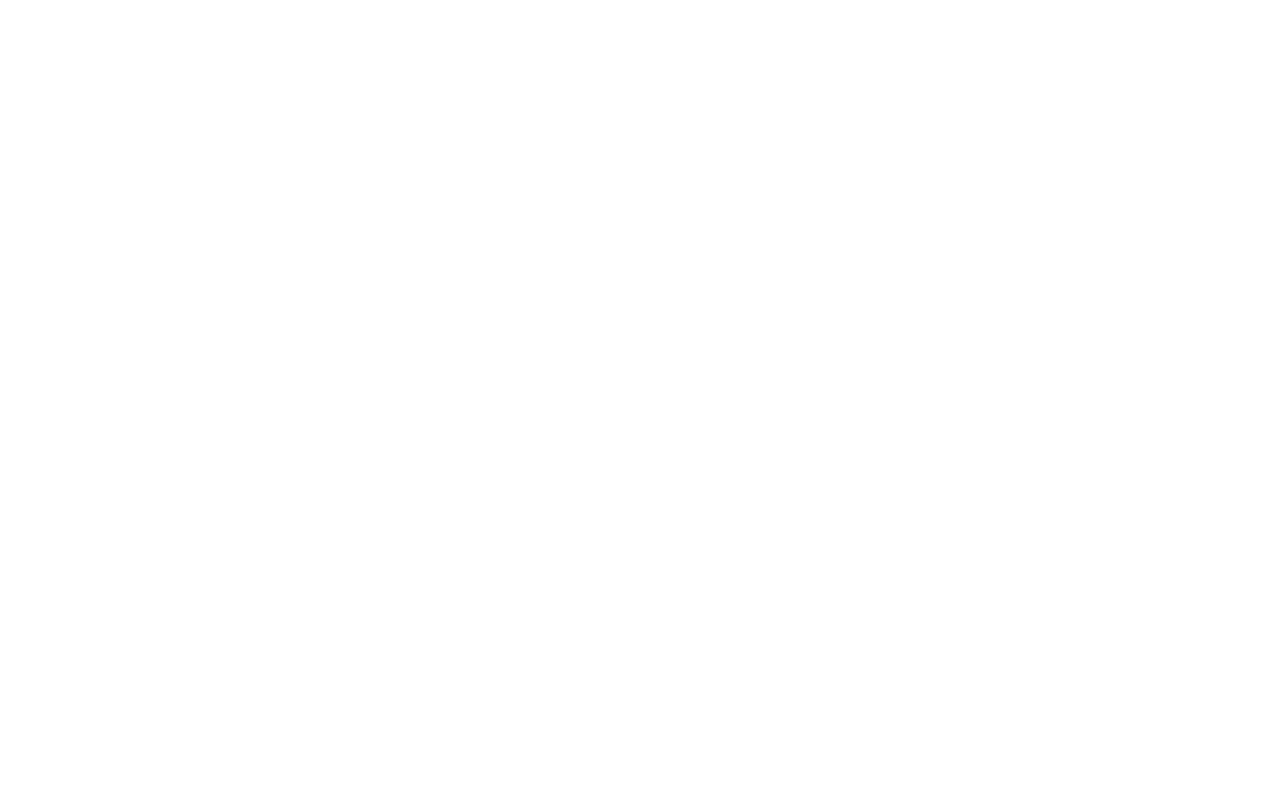
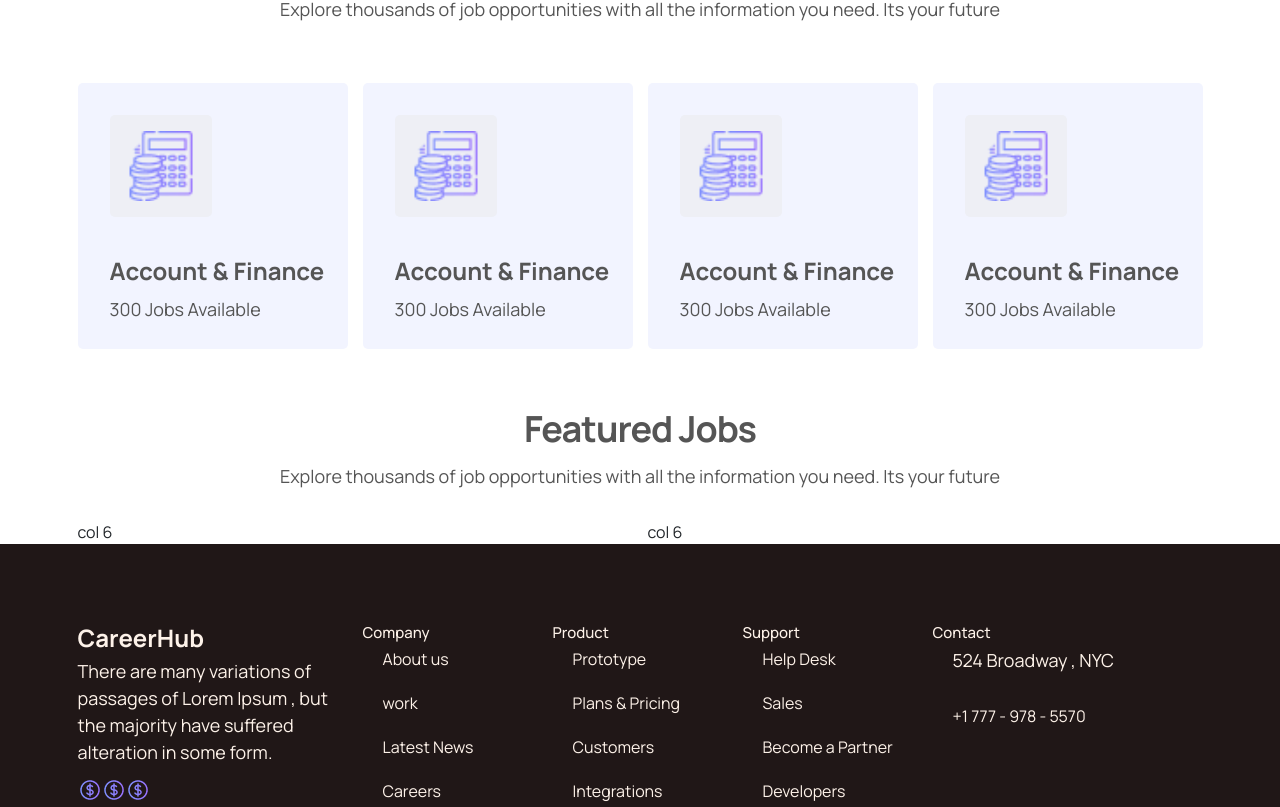
Before and after one commit to aburaihan8715/talent-track, a React (Vite) app: page / in a window 1280 px wide. Shown: the part 693-1500 px from the top of the page. Before the commit the page ends 800 px from the top, so only its background shows below. Built offline with nearby package versions, Linux system fonts and the light colour scheme.

Commit message:
footer done

```diff
--- a/src/index.css
+++ b/src/index.css
@@ -11,6 +11,8 @@
 - light variants
 
 - dark variants
+#f2f4ff
+#eeeff5
 
 - bg variants
 
@@ -73,7 +75,22 @@
   font-size: 5.2rem;
   font-weight: 700;
   color: #555;
+  line-height: 1.1;
+  letter-spacing: -2px;
+}
 
+.heading_secondary{
+  font-size: 3.6rem;
+  font-weight: 700;
+  color: #555;
+  line-height: 1.1;
+  letter-spacing: -1px;
+}
+
+.heading_tertiary{
+  font-size: 2.4rem;
+  font-weight: 700;
+  color: #555;
 }
 .text_bright{
   color: #5461dd;
--- a/src/pages/Home/Banner/Banner.css
+++ b/src/pages/Home/Banner/Banner.css
@@ -2,6 +2,8 @@
 .banner_area{
   padding: 6rem 0;
   background-color: #f2f4ff;
+  margin-bottom: 4.8rem;
+
 }
 .banner_text_box{
   height: 100%;
--- /dev/null
+++ b/src/pages/Home/FeaturedJob/FeaturedJob.jsx
@@ -0,0 +1,30 @@
+import React from "react";
+import "./FeaturedJob.css";
+
+const FeaturedJob = () => {
+  return (
+    <section className="featured_job_area">
+      <div className="container">
+        <div className="row justify-content-center">
+          <div className="col-md-8">
+            <div className="text-center">
+              <h2 className="heading_secondary mb-4">Featured Jobs</h2>
+              <p className="primary_p mb-5">Explore thousands of job opportunities with all the information you need. Its your future</p>
+            </div>
+          </div>
+        </div>
+
+        <div className="row">
+          <div className="col-md-6">
+            <div>col 6</div>
+          </div>
+          <div className="col-md-6">
+            <div>col 6</div>
+          </div>
+        </div>
+      </div>
+    </section>
+  );
+};
+
+export default FeaturedJob;
--- a/src/pages/Home/Home.jsx
+++ b/src/pages/Home/Home.jsx
@@ -1,10 +1,14 @@
 import React from 'react';
 import Banner from './Banner/Banner';
+import JobCategory from './JobCategory/JobCategory';
+import FeaturedJob from './FeaturedJob/FeaturedJob';
 
 const Home = () => {
   return (
     <main>
       <Banner/>
+      <JobCategory/>
+      <FeaturedJob/>
     </main>
   );
 }
--- /dev/null
+++ b/src/pages/Home/JobCategory/JobCategory.css
@@ -0,0 +1,25 @@
+.job_category_area{
+  margin-bottom: 6rem;
+
+}
+.job_category_item{
+  height: 100%;
+  background-color: #f2f4ff;
+  padding: 3.2rem 1.6rem 1.6rem 3.2rem;
+  border-radius: 5px;
+  display: flex;
+  flex-direction: column;
+  gap: 4rem;
+}
+.icon_img_box{
+  background-color: #eeeff5;
+  display: inline-block;
+  padding: 1.6rem;
+  border-radius: 5px;
+  align-self: self-start;
+}
+.icon_img{
+  width: 7rem;
+  height: 7rem;
+  object-fit: cover;
+}
--- /dev/null
+++ b/src/pages/Home/JobCategory/JobCategory.jsx
@@ -0,0 +1,69 @@
+import React from "react";
+import "./JobCategory.css";
+import accountImg from "../../../assets/images/icons/accounts 1.png";
+
+const JobCategory = () => {
+  return (
+    <section className="job_category_area">
+      <div className="container">
+        <div className="row justify-content-center">
+          <div className="col-md-8">
+            <div className="text-center">
+              <h2 className="heading_secondary mb-4">Job Category List</h2>
+              <p className="primary_p mb-5">Explore thousands of job opportunities with all the information you need. Its your future</p>
+            </div>
+          </div>
+        </div>
+
+        <div className="row mt-5 gap-4 gap-md-0">
+          <div className="col-md-3">
+            <div className="job_category_item">
+              <div className="icon_img_box">
+                <img className="icon_img" src={accountImg} alt="job category icon" />
+              </div>
+              <div>
+                <h3 className="heading_tertiary mb-3">Account & Finance</h3>
+                <p className="primary_p">300 Jobs Available</p>
+              </div>
+            </div>
+          </div>
+          <div className="col-md-3">
+            <div className="job_category_item">
+              <div className="icon_img_box">
+                <img className="icon_img" src={accountImg} alt="job category icon" />
+              </div>
+              <div>
+                <h3 className="heading_tertiary mb-3">Account & Finance</h3>
+                <p className="primary_p">300 Jobs Available</p>
+              </div>
+            </div>
+          </div>
+          <div className="col-md-3">
+            <div className="job_category_item">
+              <div className="icon_img_box">
+                <img className="icon_img" src={accountImg} alt="job category icon" />
+              </div>
+              <div>
+                <h3 className="heading_tertiary mb-3">Account & Finance</h3>
+                <p className="primary_p">300 Jobs Available</p>
+              </div>
+            </div>
+          </div>
+          <div className="col-md-3">
+            <div className="job_category_item">
+              <div className="icon_img_box">
+                <img className="icon_img" src={accountImg} alt="job category icon" />
+              </div>
+              <div>
+                <h3 className="heading_tertiary mb-3">Account & Finance</h3>
+                <p className="primary_p">300 Jobs Available</p>
+              </div>
+            </div>
+          </div>
+        </div>
+      </div>
+    </section>
+  );
+};
+
+export default JobCategory;
--- a/src/shared/Footer/Footer.css
+++ b/src/shared/Footer/Footer.css
@@ -0,0 +1,30 @@
+.footer_area{
+  background-color: #201717;
+  padding: 8rem 0;
+  color: #fdf2e9;
+}
+.heading_tertiary.heading_tertiary_light{
+  color: #fdf2e9;
+}
+.primary_p.primary_p_light{
+  color: #fdf2e9;
+}
+.social_icons_box{}
+.social_icon_box{}
+.social_icon{}
+.heading_quaternary{}
+.footer_list{
+  display: flex;
+  flex-direction: column;
+  gap: 2rem;
+}
+.footer_link:link,
+.footer_link:visited{
+  color: #fdf2e9;
+}
+
+.h_line{
+  width: 100%;
+  box-shadow: 0px 0px 1px 0.09px #fdf2e9;
+  margin-bottom: 6rem;
+}
--- a/src/shared/Footer/Footer.jsx
+++ b/src/shared/Footer/Footer.jsx
@@ -1,12 +1,102 @@
-import React from 'react';
-import "./Footer.css"
+import React from "react";
+import "./Footer.css";
+import facebookIcon from "../../assets/images/icons/Frame.png";
 
 const Footer = () => {
   return (
-    <footer>
-      <h2>footer component</h2>
+    <footer className="footer_area">
+      <div className="container">
+        <div className="row mb-5">
+          <div className="col-md-3">
+            <h3 className="heading_tertiary heading_tertiary_light">CareerHub</h3>
+            <p className="primary_p primary_p_light">
+              There are many variations of passages of Lorem Ipsum , but the majority have suffered alteration in some form.
+            </p>
+            <div className="social_icons_box">
+              <span className="social_icon_box">
+                <img className="social_icon" src={facebookIcon} alt="facebook icon" />
+              </span>
+              <span className="social_icon_box">
+                <img className="social_icon" src={facebookIcon} alt="facebook icon" />
+              </span>
+              <span className="social_icon_box">
+                <img className="social_icon" src={facebookIcon} alt="facebook icon" />
+              </span>
+            </div>
+          </div>
+          <div className="col-md-2">
+            <h4 className="heading_quaternary">Company</h4>
+            <ul className="footer_list">
+              <a className="footer_link" href="#">
+                About us
+              </a>
+              <a className="footer_link" href="#">
+                work
+              </a>
+              <a className="footer_link" href="#">
+                Latest News
+              </a>
+              <a className="footer_link" href="#">
+                Careers
+              </a>
+            </ul>
+          </div>
+
+          <div className="col-md-2">
+            <h4 className="heading_quaternary">Product</h4>
+            <ul className="footer_list">
+              <a className="footer_link" href="#">
+                Prototype
+              </a>
+              <a className="footer_link" href="#">
+                Plans & Pricing
+              </a>
+              <a className="footer_link" href="#">
+                Customers
+              </a>
+              <a className="footer_link" href="#">
+                Integrations
+              </a>
+            </ul>
+          </div>
+
+          <div className="col-md-2">
+            <h4 className="heading_quaternary">Support</h4>
+            <ul className="footer_list">
+              <a className="footer_link" href="#">
+                Help Desk
+              </a>
+              <a className="footer_link" href="#">
+                Sales
+              </a>
+              <a className="footer_link" href="#">
+                Become a Partner
+              </a>
+              <a className="footer_link" href="#">
+                Developers
+              </a>
+            </ul>
+          </div>
+
+          <div className="col-md-3">
+            <h4 className="heading_quaternary">Contact</h4>
+            <ul className="footer_list">
+              <p className="primary_p primary_p_light">524 Broadway , NYC</p>
+              <a className="footer_link" href="#">
+                +1 777 - 978 - 5570
+              </a>
+            </ul>
+          </div>
+        </div>
+        <div className="h_line"></div>
+
+        <div className="d-flex justify-content-between">
+            <p>@2023 CareerHub. All Rights Reserved</p>
+            <p className="">Powered by CareerHub</p>
+        </div>
+      </div>
     </footer>
   );
-}
+};
 
 export default Footer;
--- a/src/shared/Header/Header.css
+++ b/src/shared/Header/Header.css
@@ -1,6 +1,8 @@
 
 .header_area{
   background-color: #f2f4ff;
+  padding: 2rem 0;
+
 }
 .navbar_brand:link,
 .navbar_brand:visited {
@@ -11,10 +13,8 @@
 }
 
 .navbar_toggler_btn{
-  border: 0;
-  box-shadow: 0px 0px 1px 2px #5461dd;
+  border: 1px solid #5461dd;
   transition: all .3s;
-
 }
 
 .navbar_toggler_btn:focus,.navbar_toggler_btn:active{
```
Also changed, not shown: src/layouts/MainLayout.jsx (+31 -0 lines), src/pages/Home/FeaturedJob/FeaturedJob.css (added).
